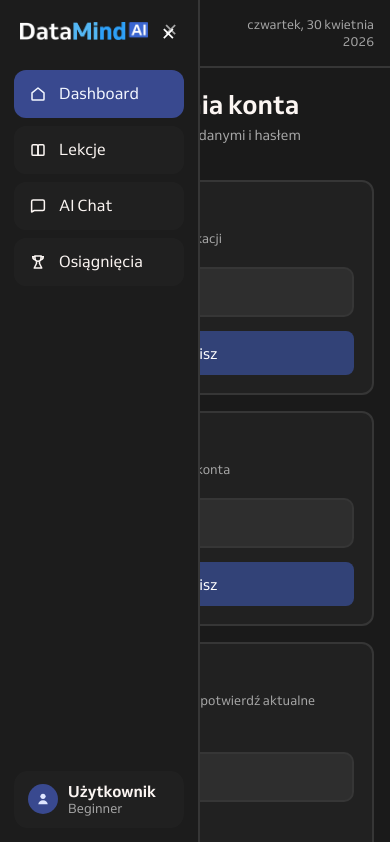
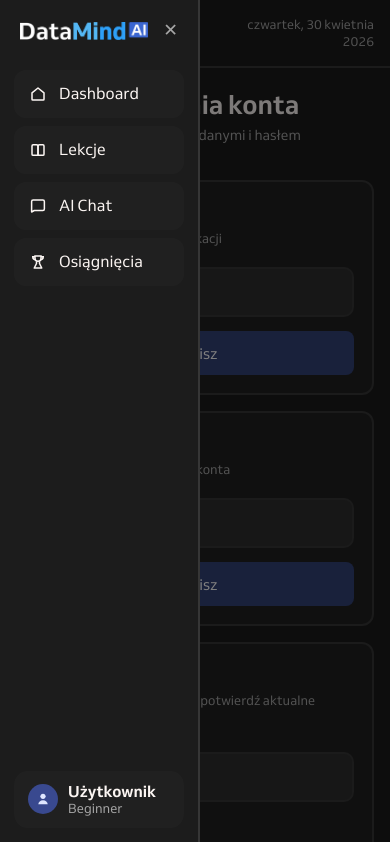
Before and after one commit to Philips072/Praktyki2026, a React (Vite) app in the folder projekt/DataMindAi/: page /ustawienia in a window 390 px wide. Shown: the top 842 px of the page. Built offline with nearby package versions, Linux system fonts and the light colour scheme.

Commit message:
poprawka sidebara znowu

```diff
--- a/projekt/DataMindAi/src/App.jsx
+++ b/projekt/DataMindAi/src/App.jsx
@@ -4,6 +4,7 @@ import LoginPage from './Pages/LoginPage'
 import RegisterPage from './Pages/RegisterPage'
 import DashboardPage from './Pages/DashboardPage'
 import LecturesPage from './Pages/LecturesPage'
+import AIChatPage from './Pages/AIChatPage'
 import UserSettingsPage from './Pages/UserSettingsPage'
 import NotFoundPage from './Pages/NotFoundPage'
 
@@ -17,6 +18,8 @@ function App() {
         <Route path="/rejestracja" element={<RegisterPage />} />
         <Route path="/dashboard" element={<DashboardPage />} />
         <Route path="/lekcje" element={<LecturesPage />} />
+        <Route path="/ai-chat" element={<AIChatPage />} />
+        <Route path="/osiagniecia" element={<UserSettingsPage />} />
         <Route path="/ustawienia" element={<UserSettingsPage />} />
         <Route path="*" element={<NotFoundPage />} />
       </Routes>
--- a/projekt/DataMindAi/src/Components/SidebarHeader.css
+++ b/projekt/DataMindAi/src/Components/SidebarHeader.css
@@ -87,6 +87,13 @@
     font-family: VennRegular;
     font-size: 1rem;
     text-align: left;
+    text-decoration: none;
+    overflow: hidden;
+}
+
+.dashboard-nav-label {
+    white-space: nowrap;
+    overflow: hidden;
 }
 
 .dashboard-nav-item:hover {
@@ -227,6 +234,18 @@
 
 .sidebar-backdrop {
     display: none;
+    position: fixed;
+    inset: 0;
+    background: rgba(0, 0, 0, 0.5);
+    z-index: 99;
+    opacity: 0;
+    pointer-events: none;
+    transition: opacity 0.3s ease;
+}
+
+.sidebar-backdrop--visible {
+    opacity: 1;
+    pointer-events: auto;
 }
 
 /* mobile */
@@ -251,9 +270,10 @@
 }
 
 @media screen and (max-width: 640px) {
-    .dashboard-layout{
+    .dashboard-layout {
         --sidebar-width: 200px;
     }
+
     .dashboard-header {
         height: 68px;
     }
@@ -263,6 +283,30 @@
         max-width: 150px;
     }
 
+    .dashboard-sidebar {
+        position: fixed;
+        top: 0;
+        left: 0;
+        height: 100vh;
+        z-index: 100;
+        background: var(--sidebarBg);
+        transform: translateX(0);
+        transition: transform 0.3s ease;
+        width: var(--sidebar-width);
+        min-width: var(--sidebar-width);
+    }
+
+    .dashboard-layout.sidebar-closed .dashboard-sidebar {
+        transform: translateX(-100%);
+        width: var(--sidebar-width);
+        min-width: var(--sidebar-width);
+        border-right: 2px solid var(--borderColor);
+    }
+
+    .sidebar-backdrop {
+        display: block;
+    }
+
     .sidebar-close-btn {
         display: block;
     }
--- a/projekt/DataMindAi/src/Components/SidebarHeader.jsx
+++ b/projekt/DataMindAi/src/Components/SidebarHeader.jsx
@@ -1,6 +1,6 @@
 import './SidebarHeader.css'
-import { useMemo, useState } from 'react'
-import { Link } from 'react-router-dom'
+import { useMemo } from 'react'
+import { Link, NavLink } from 'react-router-dom'
 
 function SidebarHeader({ children, sidebarOpen, setSidebarOpen }) {
 
@@ -16,7 +16,7 @@ function SidebarHeader({ children, sidebarOpen, setSidebarOpen }) {
   const navItems = [
     {
       label: 'Dashboard',
-      active: true,
+      path: '/dashboard',
       icon: (
         <svg viewBox="0 0 24 24" fill="none">
           <path
@@ -30,7 +30,7 @@ function SidebarHeader({ children, sidebarOpen, setSidebarOpen }) {
     },
     {
       label: 'Lekcje',
-      active: false,
+      path: '/lekcje',
       icon: (
         <svg viewBox="0 0 24 24" fill="none">
           <path
@@ -48,7 +48,7 @@ function SidebarHeader({ children, sidebarOpen, setSidebarOpen }) {
     },
     {
       label: 'AI Chat',
-      active: false,
+      path: '/ai-chat',
       icon: (
         <svg viewBox="0 0 24 24" fill="none">
           <path
@@ -62,7 +62,7 @@ function SidebarHeader({ children, sidebarOpen, setSidebarOpen }) {
     },
     {
       label: 'Osiągnięcia',
-      active: false,
+      path: '/osiagniecia',
       icon: (
         <svg viewBox="0 0 24 24" fill="none">
           <path
@@ -93,9 +93,10 @@ function SidebarHeader({ children, sidebarOpen, setSidebarOpen }) {
 
   return (
     <div className={`dashboard-layout ${sidebarOpen ? 'sidebar-open' : 'sidebar-closed'}`}>
-      {sidebarOpen && (
-        <div className="sidebar-backdrop" onClick={() => setSidebarOpen(false)} />
-      )}
+      <div
+        className={`sidebar-backdrop ${sidebarOpen ? 'sidebar-backdrop--visible' : ''}`}
+        onClick={() => setSidebarOpen(false)}
+      />
       <aside className="dashboard-sidebar">
         <div className="dashboard-sidebar-top">
           <div className="dashboard-sidebar-logo-row">
@@ -114,14 +115,14 @@ function SidebarHeader({ children, sidebarOpen, setSidebarOpen }) {
 
           <nav className="dashboard-nav">
             {navItems.map((item) => (
-              <button
+              <NavLink
                 key={item.label}
-                className={`dashboard-nav-item ${item.active ? 'active' : ''}`}
-                type="button"
+                to={item.path}
+                className={({ isActive }) => `dashboard-nav-item${isActive ? ' active' : ''}`}
               >
                 <span className="dashboard-nav-icon">{item.icon}</span>
-                <span>{item.label}</span>
-              </button>
+                <span className="dashboard-nav-label">{item.label}</span>
+              </NavLink>
             ))}
           </nav>
         </div>
--- a/projekt/DataMindAi/src/Pages/DashboardPage.css
+++ b/projekt/DataMindAi/src/Pages/DashboardPage.css
@@ -1,41 +1 @@
-.sidebar-mobile-close {
-    display: none;
-    position: fixed;
-    top: 22px;
-    left: 155px;
-    z-index: 200;
-    background: none;
-    border: none;
-    color: white;
-    cursor: pointer;
-    font-size: 1.1rem;
-    opacity: 0;
-    transition: opacity 0.3s ease;
-}
-@media screen and (max-width: 640px) {
-    .dashboard-sidebar {
-        position: fixed;
-        top: 0;
-        left: 0;
-        height: 100vh;
-        z-index: 100;
-        background: var(--primaryBg);
-        transform: translateX(0);
-        transition: transform 0.3s ease;
-    }
-
-    .dashboard-layout.sidebar-closed .dashboard-sidebar {
-        transform: translateX(-100%);
-        width: var(--sidebar-width);
-        min-width: var(--sidebar-width);
-    }
-
-    .sidebar-backdrop {
-        display: block;
-        position: fixed;
-        inset: 0;
-        background: rgba(0, 0, 0, 0.5);
-        z-index: 99;
-    }
-
-}
+/* Mobilne style sidebara są zarządzane w SidebarHeader.css */
--- a/projekt/DataMindAi/src/Pages/LecturesPage.jsx
+++ b/projekt/DataMindAi/src/Pages/LecturesPage.jsx
@@ -1,39 +1,16 @@
 import './LecturesPage.css'
-import { Link } from 'react-router-dom'
-import Lectures from '../Components/Lectures'
 import { useState } from 'react'
 import SidebarHeader from '../Components/SidebarHeader'
+import Lectures from '../Components/Lectures'
 
 function LecturesPage() {
-
   const [sidebarOpen, setSidebarOpen] = useState(true)
 
-    return(
-        <div style={{ position: 'relative' }}>
-           {sidebarOpen && (
-    <button
-        onClick={() => setSidebarOpen(false)}
-        style={{
-            position: 'fixed',
-            top: '23px',
-            left: '155px',
-            zIndex: 200,
-            background: 'none',
-            border: 'none',
-            color: 'white',
-            cursor: 'pointer',
-            fontSize: '1.1rem',
-            display: window.innerWidth <= 640 ? 'block' : 'none'
-        }}
-    >
-        ✕
-    </button>
-)}
-            <SidebarHeader sidebarOpen={sidebarOpen} setSidebarOpen={setSidebarOpen}>
-                <Lectures />
-            </SidebarHeader>
-        </div>
-    )
+  return (
+    <SidebarHeader sidebarOpen={sidebarOpen} setSidebarOpen={setSidebarOpen}>
+      <Lectures />
+    </SidebarHeader>
+  )
 }
 
 export default LecturesPage
--- a/projekt/DataMindAi/src/Pages/UserSettingsPage.jsx
+++ b/projekt/DataMindAi/src/Pages/UserSettingsPage.jsx
@@ -7,30 +7,9 @@ function UserSettingsPage() {
   const [sidebarOpen, setSidebarOpen] = useState(true)
 
   return (
-    <div style={{ position: 'relative' }}>
-      {sidebarOpen && (
-        <button
-          onClick={() => setSidebarOpen(false)}
-          style={{
-            position: 'fixed',
-            top: '23px',
-            left: '155px',
-            zIndex: 200,
-            background: 'none',
-            border: 'none',
-            color: 'white',
-            cursor: 'pointer',
-            fontSize: '1.1rem',
-            display: window.innerWidth <= 640 ? 'block' : 'none'
-          }}
-        >
-          ✕
-        </button>
-      )}
-      <SidebarHeader sidebarOpen={sidebarOpen} setSidebarOpen={setSidebarOpen}>
-        <UserSettings />
-      </SidebarHeader>
-    </div>
+    <SidebarHeader sidebarOpen={sidebarOpen} setSidebarOpen={setSidebarOpen}>
+      <UserSettings />
+    </SidebarHeader>
   )
 }
 
```
